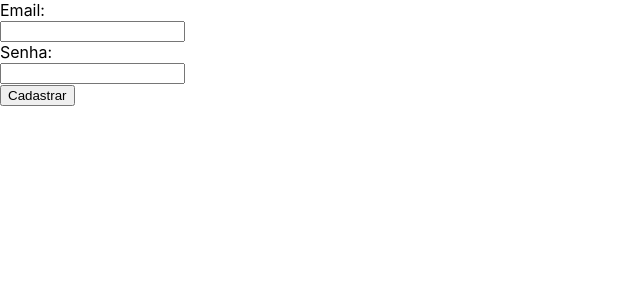
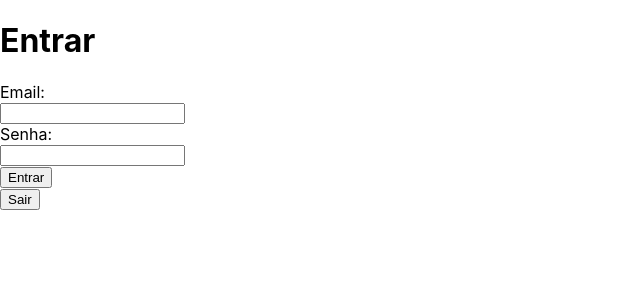
Before and after one commit to frmauro/fireReact, a React (Create React App) app: page / in a window 1280 px wide. Shown: the top 300 px of the page, without its empty margins (0-640 px from the left). Built offline with nearby package versions, Linux system fonts and the light colour scheme; no server answers.

Commit message:
create login

```diff
--- a/src/App.js
+++ b/src/App.js
@@ -12,24 +12,32 @@ constructor(props){
     senha: ''
 
   };
-  this.cadastrar = this.cadastrar.bind(this);
+  this.logar = this.logar.bind(this);
+  this.sair = this.sair.bind(this);
+
+
+  firebase.auth().onAuthStateChanged((user) => {
+    if (user){
+      alert('Usuario logado com sucesso! \n Email: ' + user.email);
+    }
+  })
 
 }
 
-cadastrar(e){
+sair(){
+  firebase.auth().signOut();
+  alert('Deslogado com sucesso!');
+}
 
-   firebase.auth().createUserWithEmailAndPassword(this.state.email, this.state.senha)
+logar(e){
+
+   firebase.auth().signInWithEmailAndPassword(this.state.email, this.state.senha)
    .catch((error) => {
-     if (error.code === 'auth/invalid-email'){
-       alert('Email inválido');
-     }
-
-     if (error.code === 'auth/weak-passaword'){
-      alert('Senha fraca');
-    }else{
+     if (error.code === 'auth/wrong-password'){
+       alert('Senha incorreta');
+     }else{
       alert('Codigo de error: ' + error.code);
     }
-
 
     })
 
@@ -41,13 +49,16 @@ cadastrar(e){
 
     return(
         <div>
-          <form onSubmit={this.cadastrar}>
+          <h1>Entrar</h1>
+          <form onSubmit={this.logar}>
             <label>Email: </label><br />
             <input type="text" value={this.state.email} onChange={(e) => this.setState({email: e.target.value})} /><br />
             <label>Senha: </label><br />
             <input type="text" value={this.state.senha} onChange={(e) => this.setState({senha: e.target.value})} /><br />
-            <button type="submit">Cadastrar</button>
+            <button type="submit">Entrar</button>
           </form>
+
+          <button onClick={this.sair}>Sair</button>
 
         </div>
     );
```
